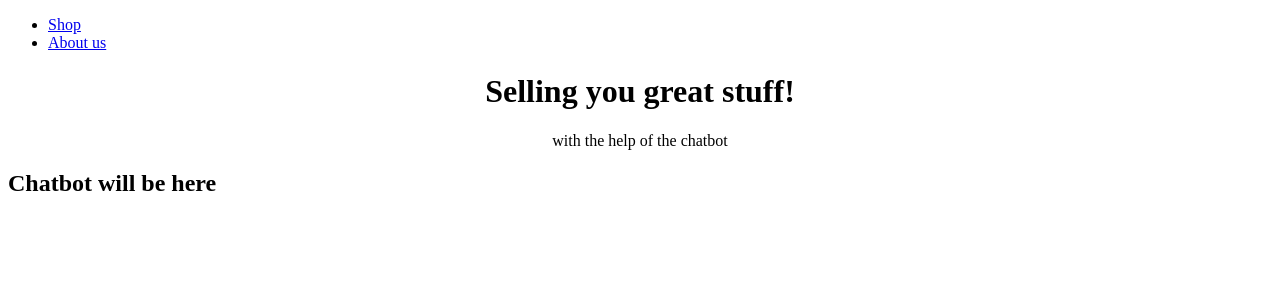
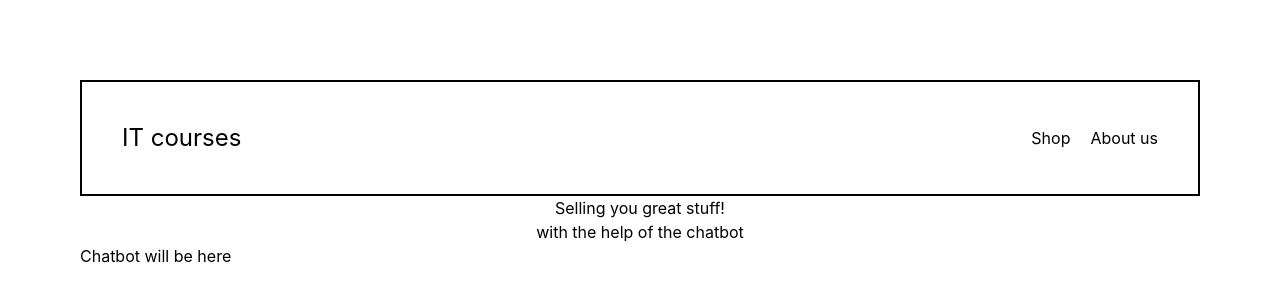
Before and after one commit to mcknx/ulayaw-chatbot, a React (Create React App) app in the folder client/: page / in a window 1280 px wide. Shown: the top 302 px of the page. Built offline with nearby package versions, Linux system fonts and the light colour scheme.

Commit message:
Part3 - HTML & CSS with TailwindCSS

```diff
--- /dev/null
+++ b/client/craco.config.js
@@ -0,0 +1,12 @@
+// craco.config.js
+module.exports = {
+  style: {
+    postcss: {
+      plugins: [
+        require("tailwindcss"),
+        require("autoprefixer"),
+        require("autoprefixer"),
+      ],
+    },
+  },
+};
--- a/client/src/components/App.js
+++ b/client/src/components/App.js
@@ -8,9 +8,9 @@ import Shop from "./shop/Shop";
 import Chatbot from "./chatbot/Chatbot";
 
 const App = () => (
-  <div>
+  <div className="flex justify-center m-2 md:m-20">
     <BrowserRouter>
-      <div>
+      <div className="container">
         <Header />
         <Route exact path="/" component={Landing} />
         <Route exact path="/about" component={About} />
--- a/client/src/components/Header.js
+++ b/client/src/components/Header.js
@@ -2,12 +2,15 @@ import React from "react";
 import { Link } from "react-router-dom";
 
 const Header = () => (
-  <nav>
-    <ul>
-      <li>
+  <nav className="border-2 border-black flex justify-center p-4 md:p-10">
+    <span className="self-center text-xl md:text-2xl w-40 ">
+      <Link to={"/"}>IT courses</Link>
+    </span>
+    <ul className="flex self-center space-x-5 justify-end w-full">
+      <li className="hover:underline transform hover:scale-110 hover:text-red">
         <Link to={"/shop"}>Shop</Link>
       </li>
-      <li>
+      <li className="hover:underline transform hover:scale-110 hover:text-red">
         <Link to={"/about"}>About us</Link>
       </li>
     </ul>
--- a/client/src/index.js
+++ b/client/src/index.js
@@ -1,6 +1,7 @@
 import React from "react";
 import ReactDOM from "react-dom";
 import App from "./components/App";
+import "./index.css";
 
 ReactDOM.render(
   <React.StrictMode>
--- /dev/null
+++ b/client/tailwind.config.js
@@ -0,0 +1,12 @@
+module.exports = {
+  purge: ["./src/**/*.{js,jsx,ts,tsx}", "./public/index.html"],
+
+  darkMode: false, // or 'media' or 'class'
+  theme: {
+    extend: {},
+  },
+  variants: {
+    extend: {},
+  },
+  plugins: [],
+};
```
Also changed, not shown: client/package.json (+8 -5 lines), client/src/index.css (+7 -3 lines), 1 other file (tests, documents, lock files or other folders).
